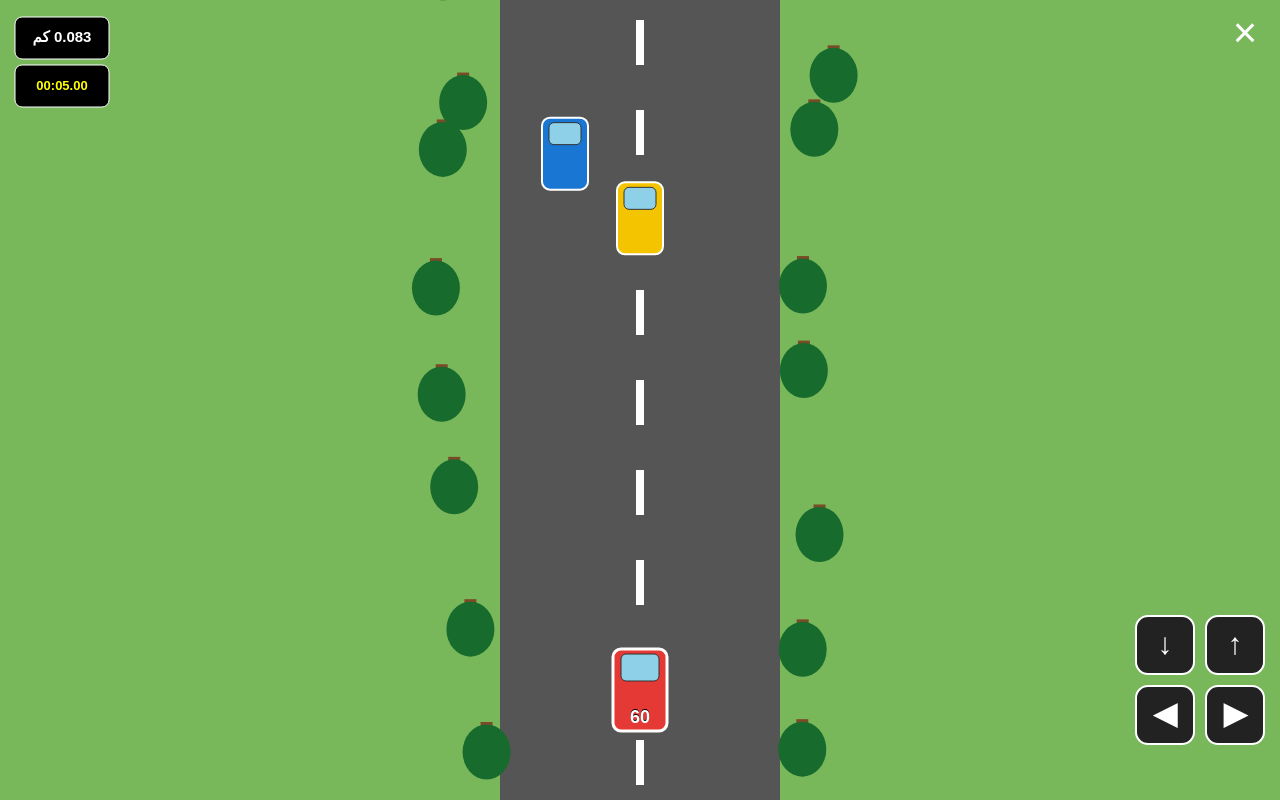
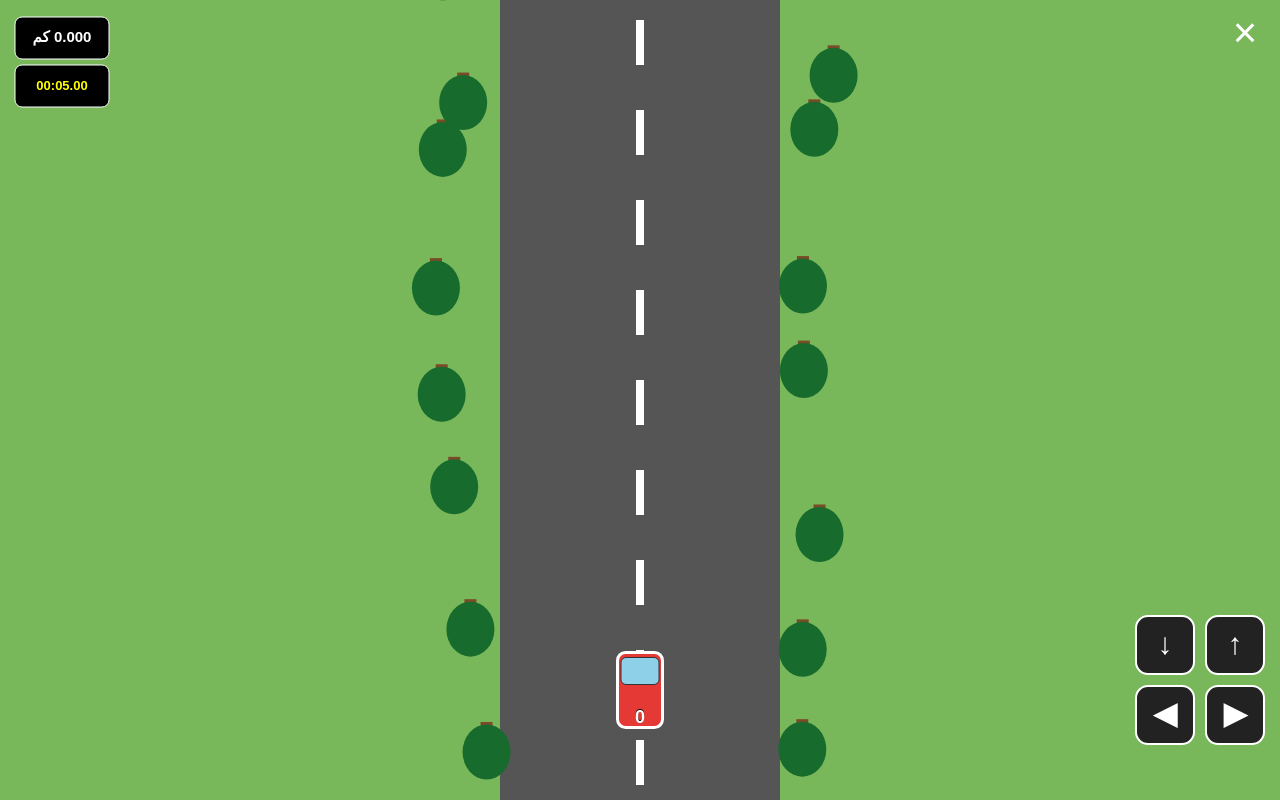
Before and after one commit to ol2maa/Car-speed, a plain HTML site: page index.html in a window 1280 px wide. Drawn offline with Linux system fonts and the light colour scheme.

Commit message:
Update index.html

```diff
--- a/index.html
+++ b/index.html
@@ -139,7 +139,7 @@
 const game = {
 
     // السرعة
-    speed: 60,
+    speed: 0,
 
     minSpeed: 0,
 
@@ -153,7 +153,7 @@
     // المسافة
     distance: 0,
 
-    maxDistance: 5,
+    maxDistance: 3,
 
 
     // الوقت
@@ -172,9 +172,9 @@
 
     playerY: 0,
 
-    carWidth: 54,
-
-    carHeight: 82,
+    carWidth: 45,
+
+    carHeight: 75,
 
 
     // ========================================
```
